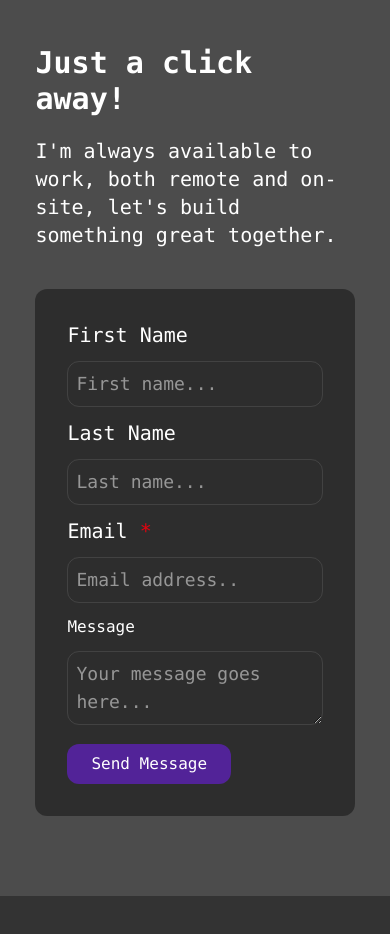
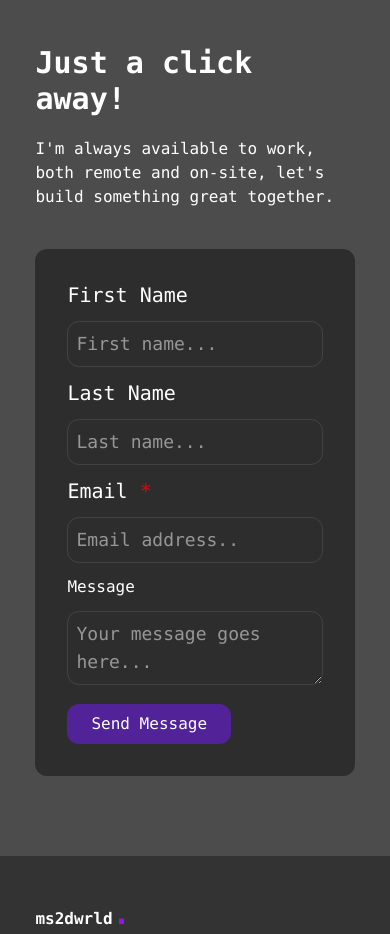
Before and after one commit to MORESUCCESS/react-portfolio, a React (Vite) app: page / in a window 390 px wide. Shown: the part 6420-7354 px from the top of the page. Built offline with nearby package versions, Linux system fonts and the light colour scheme.

Commit message:
Adjusted the text on contact me page

```diff
--- a/src/pages/home.jsx
+++ b/src/pages/home.jsx
@@ -341,7 +341,7 @@ const Home = () => {
             <h1 className="text-3xl font-bold text-white">
               Just a click away!
             </h1>
-            <p className="text-xl text-white">
+            <p className="lg:text-xl text-white">
               I'm always available to work, both remote and on-site, let's build
               something great together.
             </p>
```
